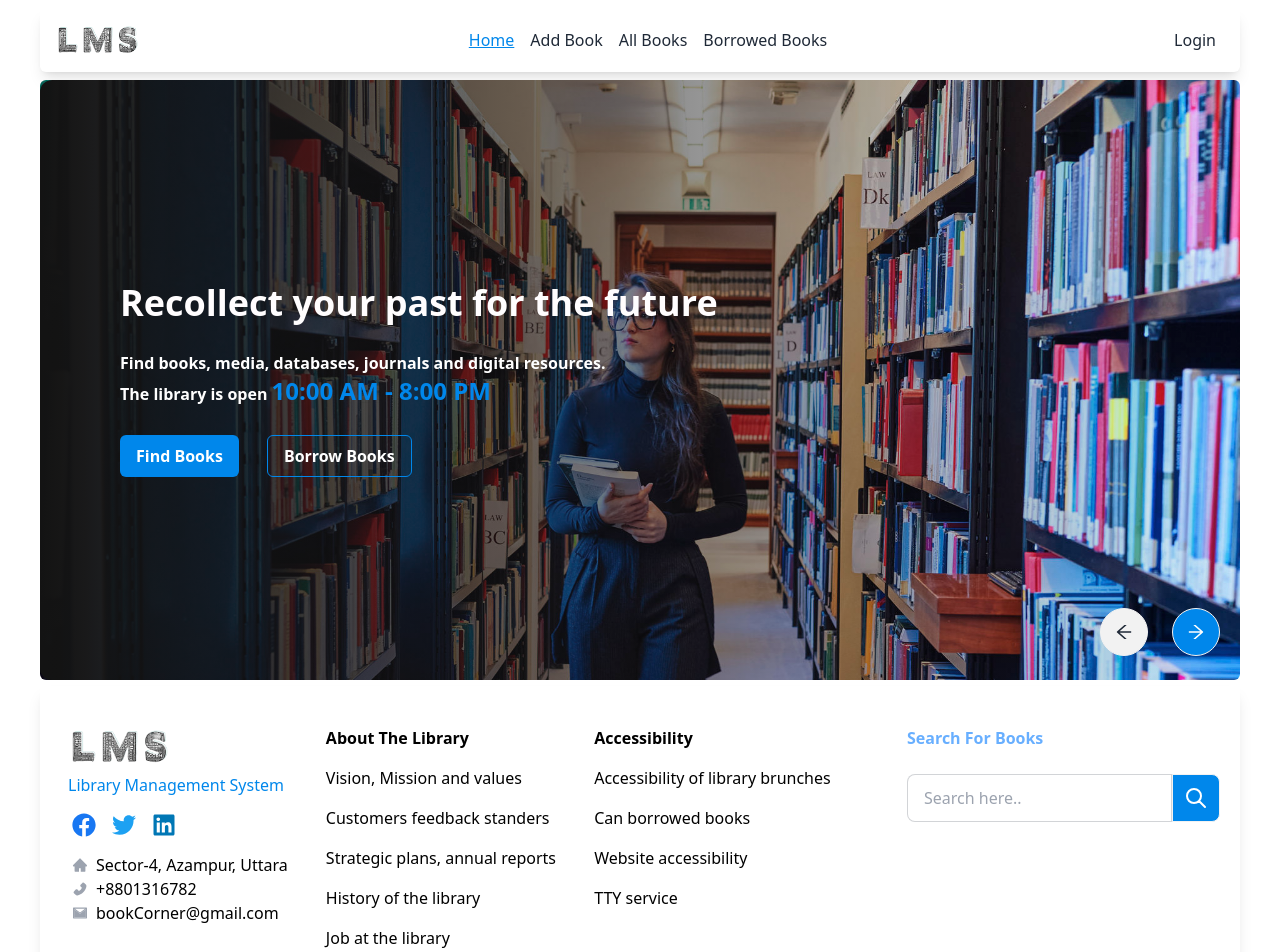
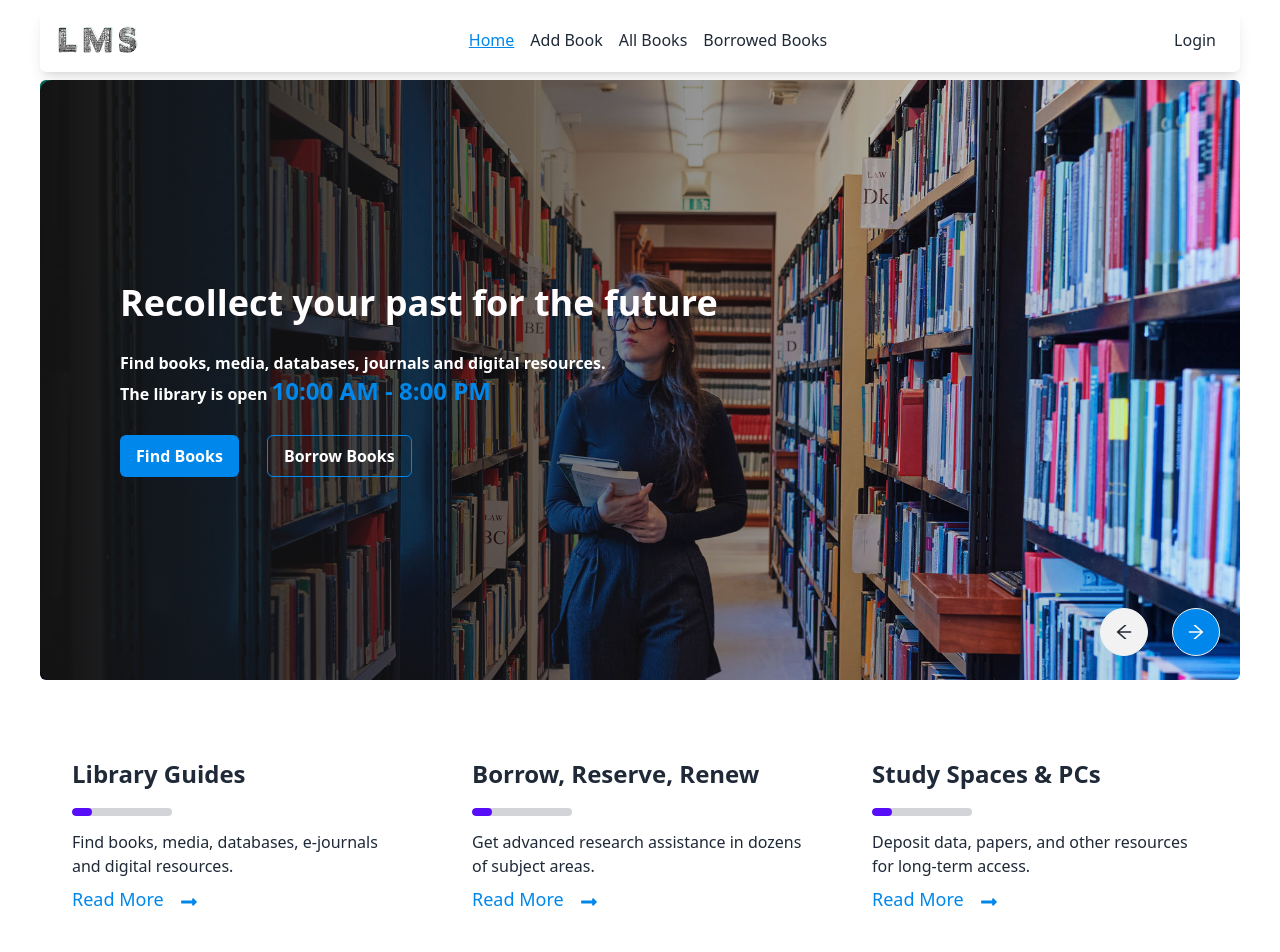
Before and after one commit to Foyez-Ahamed/a11-library-management-client, a React (Vite) app: page / in a window 1280 px wide. Shown: the top 952 px of the page. Built offline with nearby package versions, Linux system fonts and the light colour scheme.

Commit message:
added library services section

```diff
--- /dev/null
+++ b/src/components/LibraryServices/LibraryServices.jsx
@@ -0,0 +1,44 @@
+import { FaLongArrowAltRight} from 'react-icons/fa';
+import { Link } from 'react-router-dom';
+const LibraryServices = () => {
+  return (
+    <div>
+      <section className='grid grid-cols-1 md:grid-cols-2 lg:grid-cols-3'>
+        <div className="card">
+          <div className="card-body">
+            <h2 className="card-title text-2xl font-bold">Library Guides</h2>
+            <p><progress className="progress progress-primary w-[100px]" value="20" max="100"></progress></p>
+            <p>Find books, media, databases, e-journals and digital resources.</p>
+            <div className="card-actions">
+             <Link><h1 className='flex justify-center items-center gap-4 text-[#0087EB] text-[18px]'>Read More <span><FaLongArrowAltRight className='mt-1'></FaLongArrowAltRight></span></h1></Link>
+            </div>
+          </div>
+        </div>
+
+        <div className="card">
+          <div className="card-body">
+            <h2 className="card-title text-2xl font-bold">Borrow, Reserve, Renew</h2>
+            <p><progress className="progress progress-primary w-[100px]" value="20" max="100"></progress></p>
+            <p>Get advanced research assistance in dozens of subject areas.</p>
+            <div className="card-actions">
+             <Link><h1 className='flex justify-center items-center gap-4 text-[#0087EB] text-[18px]'>Read More <span><FaLongArrowAltRight className='mt-1'></FaLongArrowAltRight></span></h1></Link>
+            </div>
+          </div>
+        </div>
+
+        <div className="card">
+          <div className="card-body">
+            <h2 className="card-title text-2xl font-bold">Study Spaces & PCs</h2>
+            <p><progress className="progress progress-primary w-[100px]" value="20" max="100"></progress></p>
+            <p>Deposit data, papers, and other resources for long-term access.</p>
+            <div className="card-actions">
+             <Link><h1 className='flex justify-center items-center gap-4 text-[#0087EB] text-[18px]'>Read More <span><FaLongArrowAltRight className='mt-1'></FaLongArrowAltRight></span></h1></Link>
+            </div>
+          </div>
+        </div>
+      </section>
+    </div>
+  );
+};
+
+export default LibraryServices;
--- a/src/components/Shared/Footer.jsx
+++ b/src/components/Shared/Footer.jsx
@@ -7,7 +7,7 @@ const Footer = () => {
         <>
 
         <footer className="bg-[#FFFFFF] shadow-lg">
-        <section className="flex flex-col md:flex-row lg:flex-row  justify-between p-4 md:p-4 lg:p-5 text-black space-y-5">
+        <section className="flex flex-col md:flex-col lg:flex-row  justify-between p-4 md:p-4 lg:p-5 text-black space-y-5">
 
 <div className="mt-6">
     <img className="w-[120px] object-cover" src={logo} alt="" />
@@ -21,7 +21,7 @@ const Footer = () => {
 
 <div className="ml-3">
      <ul className="mt-4">
-        <li className="flex items-center gap-2"> <AiFillHome className="text-gray-400"></AiFillHome> Sector-4, Azampur, Uttara</li>
+        <li className="flex items-center gap-2"> <AiFillHome className="text-gray-400"></AiFillHome> Sector-3, Azampur, Uttara</li>
         <li className="flex items-center gap-2"><AiFillPhone className="text-gray-400"></AiFillPhone> +8801316782</li>
         <li className="flex items-center gap-2"><AiTwotoneMail className="text-gray-400"></AiTwotoneMail>bookCorner@gmail.com</li>
      </ul>
--- a/src/pages/Home.jsx
+++ b/src/pages/Home.jsx
@@ -1,4 +1,5 @@
 import Banner from "../components/Banner/Banner";
+import LibraryServices from "../components/LibraryServices/LibraryServices";
 import Footer from "../components/Shared/Footer";
 
 const Home = () => {
@@ -9,6 +10,10 @@ const Home = () => {
             <Banner></Banner>
             </div>
 
+            <div className="mt-10">
+                <LibraryServices></LibraryServices>
+            </div>
+
             <Footer></Footer>
 
         </div>
```
